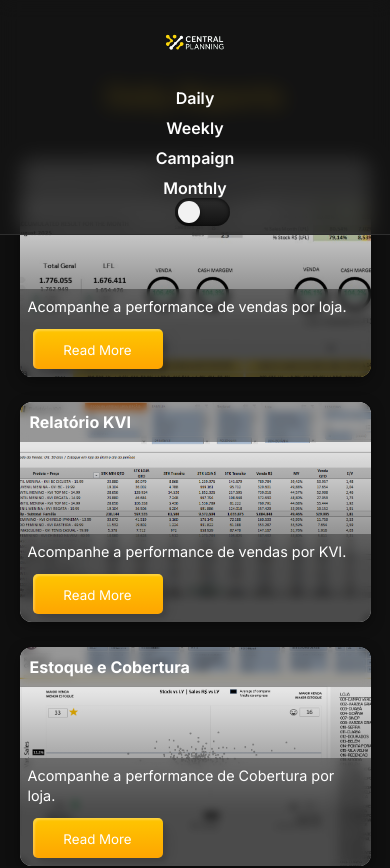
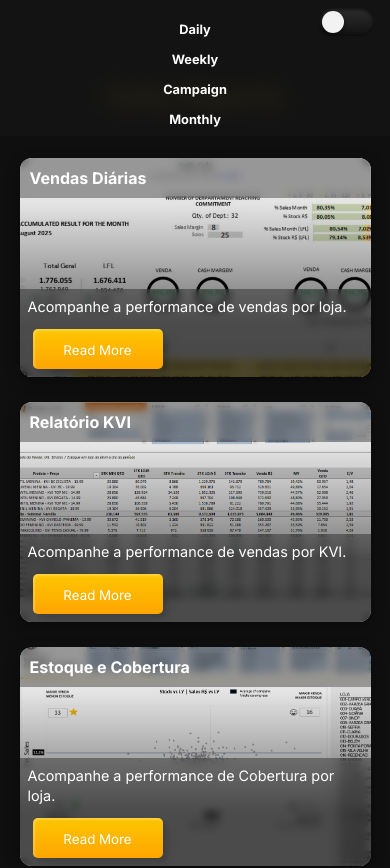
Before and after one commit to CentralPlanning/painel, a plain HTML site: page index.html in a window 390 px wide. Shown: the top 868 px of the page. Drawn offline with Linux system fonts and the light colour scheme.

Commit message:
Add files via upload

```diff
--- a/index.html
+++ b/index.html
@@ -11,17 +11,21 @@
 
   <!-- NAVBAR -->
 <nav class="navbar">
+  <!-- LOGO -->
   <div class="logo">
-    <img src="img/logo-dark.png" alt="Central Planning" class="logo-img" />
+    <img src="img/logo-dark.png" alt="Central Planning" class="logo-img logo-dark" />
+    <img src="img/logo-light.png" alt="Central Planning" style="height: 40px;" class="logo-img logo-light" />
   </div>
-  <ul class="nav-links">
+
+  <!-- MENU -->
+  <ul class="nav-links" id="nav-links">
     <li><a href="#daily">Daily</a></li>
     <li><a href="#weekly">Weekly</a></li>
     <li><a href="#campaign">Campaign</a></li>
     <li><a href="#monthly">Monthly</a></li>
-
   </ul>
 
+  <!-- BOTÃO DARK/LIGHT -->
   <div class="theme-switch">
     <input type="checkbox" id="theme-toggle" />
     <label for="theme-toggle" class="switch"></label>
@@ -188,17 +192,15 @@
 
   <!-- SCRIPT -->
   <script>
-    // Alternância de tema dark/light
+  // === Alternância Dark/Light (já existente) ===
   const toggle = document.getElementById('theme-toggle');
   const body = document.body;
 
-    // Verifica tema salvo no navegador
   if (localStorage.getItem('theme') === 'light') {
     body.classList.add('light-mode');
     toggle.checked = true;
   }
 
-    // Evento de alternância
   toggle.addEventListener('change', () => {
     if (toggle.checked) {
       body.classList.add('light-mode');
@@ -208,6 +210,7 @@
       localStorage.setItem('theme', 'dark');
     }
   });
+
 </script>
 
 </body>
--- a/style.css
+++ b/style.css
@@ -43,25 +43,26 @@ html {
 
 /* NAVBAR */
 /* NAVBAR */
+/* NAVBAR — sem borda/sombra */
 .navbar {
   position: fixed;
-  top: 0;
-  left: 0;
+  top: 0; left: 0;
   width: 100%;
-  height: 70px; /* 🔹 altura fixa */
+  height: 70px;
   display: flex;
   justify-content: space-between;
   align-items: center;
-  padding: 0 50px; /* 🔹 padding horizontal apenas */
-  background: rgba(20, 20, 20, 0.8);
+  padding: 0 50px;
+  background: rgba(20,20,20,0.9);
   backdrop-filter: blur(10px);
-  border-bottom: 1px solid #2e2e2e;
-  z-index: 100;
+  border: none;          /* remove linha */
+  box-shadow: none;      /* remove linha/sombra */
+  z-index: 1000;
 }
-
 body.light-mode .navbar {
-  background: rgba(255, 255, 255, 0.85);
-  border-bottom: 1px solid #ccc;
+  background: rgba(255,255,255,0.95);
+  border: none;
+  box-shadow: none;
 }
 
 /* LOGO */
@@ -70,13 +71,21 @@ body.light-mode .navbar {
   align-items: center;
 }
 
-.logo-img {
-   height: 130px;
+.logo-dark, .logo-light {
+  height: 120px;
   width: auto;
-  transition: opacity 0.3s ease, transform 0.3s ease;
-  object-fit: contain;
+  transition: opacity 0.3s ease;
+  position: absolute;
+  left: 50px;
 }
 
+/* Exibe logo escuro no modo dark */
+.logo-dark {
+  display: block;
+}
+
+/* Esconde logo claro no modo dark */
+.logo-light { opacity: 0; }
 
 .logo-img:hover {
   transform: scale(1.05);
@@ -236,7 +245,8 @@ body.light-mode .card::before {
 }
 
 
-
+body.light-mode .logo-dark { opacity: 0; }
+body.light-mode .logo-light { opacity: 1; }
 /* FOOTER */
 footer {
   text-align: center;
@@ -299,7 +309,6 @@ body.light-mode footer {
   display: none;
 }
 
-body.light-mode .logo-img { filter: brightness(0) invert(1); }
 
 .custom-btn {
   width: 130px;
@@ -484,8 +493,8 @@ background: linear-gradient(0deg, #FEA501 0%, #FEC601 100%);
     height: 60px;
   }
 
-  .logo-img {
-    height: 90px;
+  .logo {
+    display: none;
   }
 
   .nav-links {
@@ -608,3 +617,22 @@ background: linear-gradient(0deg, #FEA501 0%, #FEC601 100%);
     font-size: 0.8rem;
   }
 }
+
+@media (max-width: 768px) {
+  .logo { display: none; }
+
+
+  .theme-switch {
+    position: absolute;
+    right: 16px;
+  }
+
+  /* MENU COMO OVERLAY — sem gap/linha */
+
+  .nav-links.active { display: flex; }
+
+  .nav-links a {
+    font-size: 0.8rem;
+    font-weight: 700;
+  }
+}
```
Lines whose indentation alone changed are shown as unchanged.
